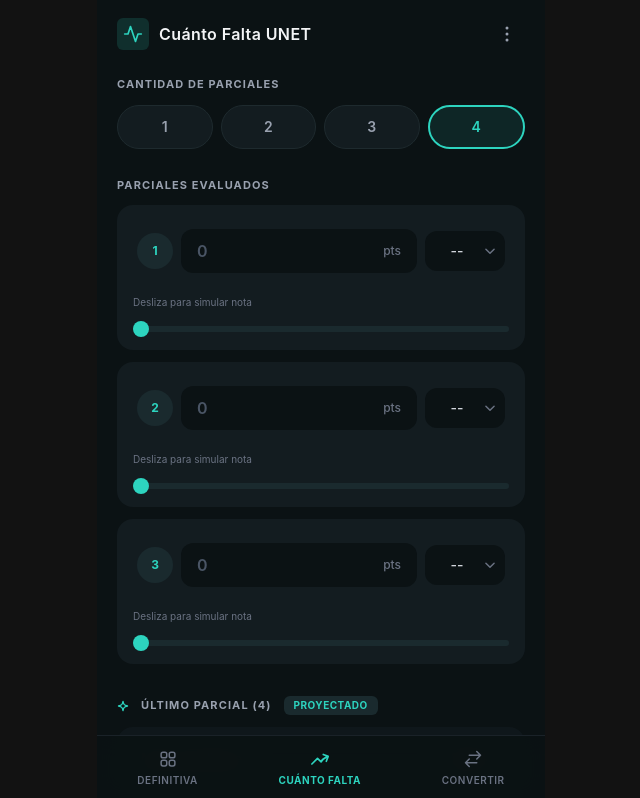
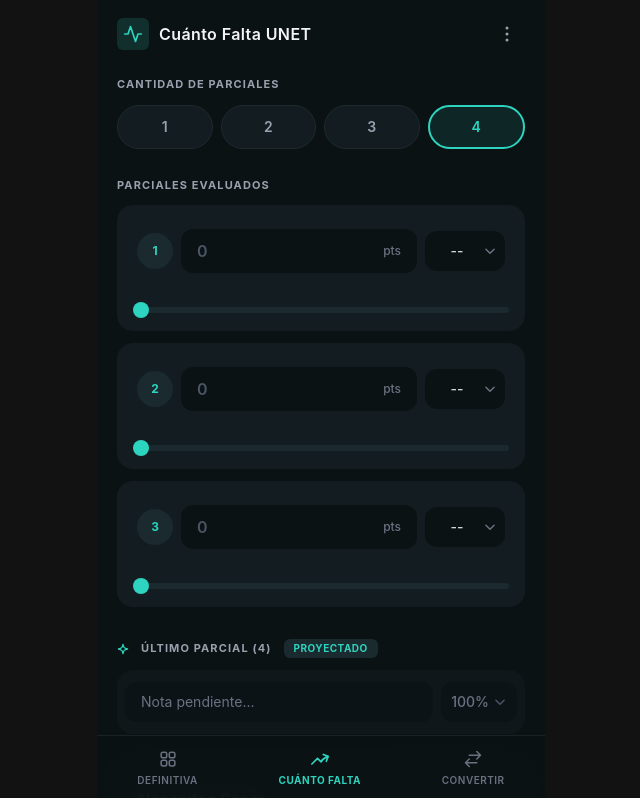
Before and after one commit to adri4nza/cuanto-falta-unet, a React (Vite) app: page / in a window 1280 px wide. Shown: the top 798 px of the page, without its empty margins (319-959 px from the left). Built offline with nearby package versions, Linux system fonts and the light colour scheme.

Commit message:
Remove text comment on the simulation slider in CompletedPartials.

```diff
--- a/src/components/CompletedPartials.tsx
+++ b/src/components/CompletedPartials.tsx
@@ -172,9 +172,9 @@
 
               {/* Simulation slider */}
               <div className="mt-2.5 px-1">
-                <p className="mb-1 text-[10px] text-gray-500">
+                {/* <p className="mb-1 text-[10px] text-gray-500">
                   Desliza para simular nota
-                </p>
+                </p> */}
                 <input
                   type="range"
                   min={0}
```
